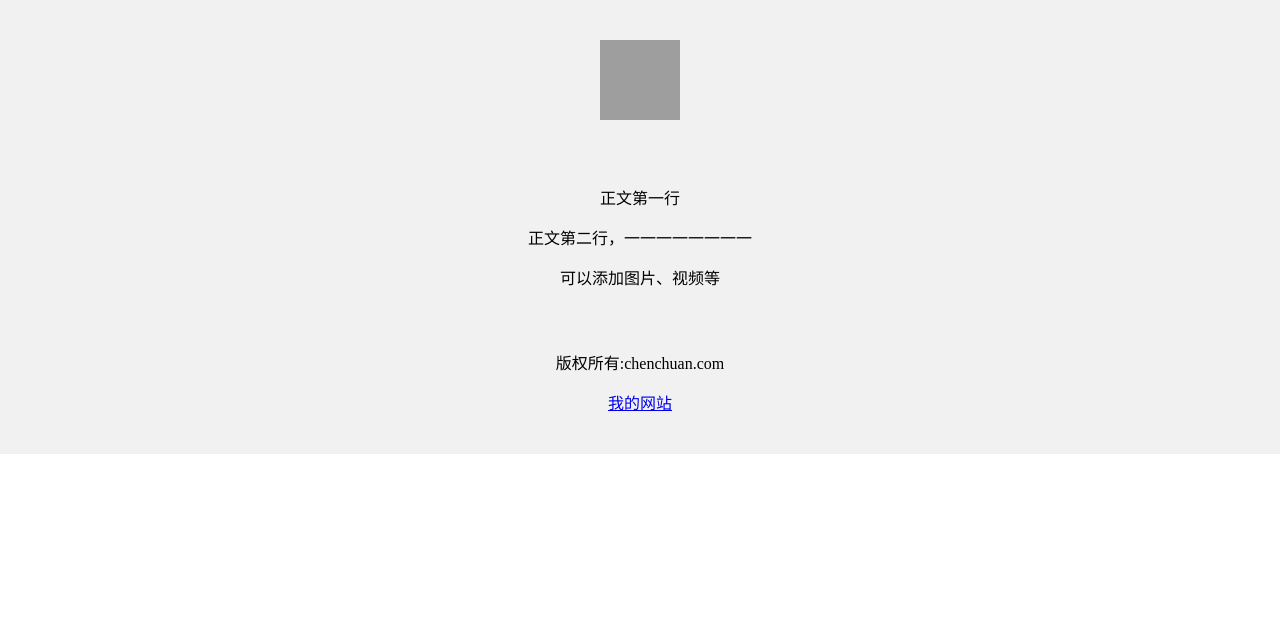
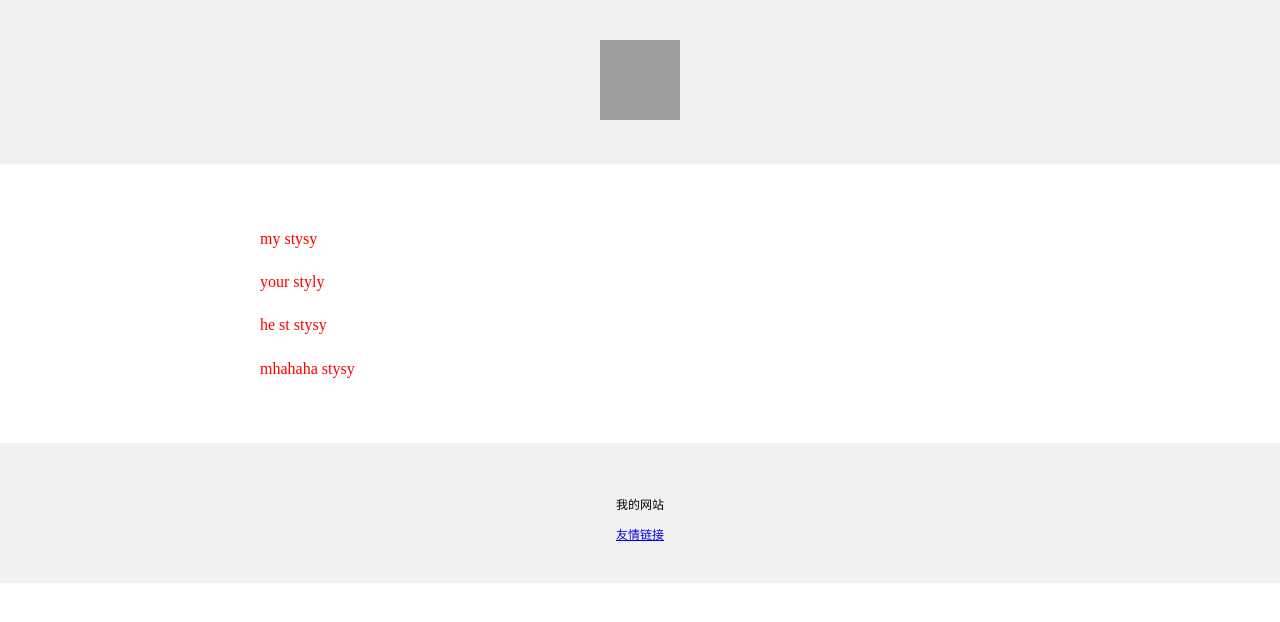
Before and after one commit to Cocycola/re01-one, a plain HTML site: page index.html in a window 1280 px wide. Drawn offline with Linux system fonts and the light colour scheme; grey boxes are pictures that could not be loaded.

Commit message:
Update index.html

```diff
--- a/index.html
+++ b/index.html
@@ -11,32 +11,35 @@
     </style>
   </head>
   <body>
-    <div style="
-      background-color: #f1f1f1;
-      text-align: center;
-      padding: 40px;
-      "
-    >
-    <img alt="陈川" src="https://x.imgs.ovh/x/2023/08/29/64ed605fdb241.jpg" width="80px" height="80px"
+	  <div style="
+    background-color:#f1f1f1;
+    text-align:center;
+    padding:40px;
+    ">
+      <img src='https://nimg.ws.126.net/?url=http%3A%2F%2Fdingyue.ws.126.net%2F2024%2F0316%2Fb37699c5j00saf7fc003gd200u000u0g005i005i.jpg&thumbnail=660x2147483647&quality=80&type=jpg' ALT="陈川" width="80px" height="80px">
+
     </div>
-    <div style="
-      max-width: 760px;
-      margin: 30px auto;
-      padding: 15px;
-      line-height: 1.7'
-      ">
-      <p>正文第一行</p>
-      <p>正文第二行，一一一一一一一一</p>
-      <p>可以添加图片、视频等</p>
-    </div>
-    <divstyle="
-      background-color: #f1f1f1;
-      text-align: center;
-      padding: 40px;
-      ">
-      <p>版权所有:chenchuan.com</p>
-      <a href="https://chenchuan.com">我的网站</a>
-      </div>
+    <DIV style="
+    max-width:760px;
+    margin:30px auto;
+    padding:15px;
+    line-height:1.7;
+    color:red;">
+      <p>          my stysy</p>
+      <p>your styly</p>
+      <p>he st  stysy</p>
+      <p>mhahaha stysy</p>
 
+    </DIV>
+    <DIV style="
+    background-color:#f1f1f1;
+    text-align:center;
+    padding:40px;
+    font-size:12px;
+    ">
+    <p>我的网站</p>
+    <a href="https://nimg.ws.126.net/?url=http%3A%2F%2Fdingyue.ws.126.net%2F2024%2F0316%2Fb37699c5j00saf7fc003gd200u000u0g005i005i.jpg&thumbnail=660x2147483647&quality=80&type=jpg">友情链接</a>
+
+    </DIV>
   </body>
 </html>
```
